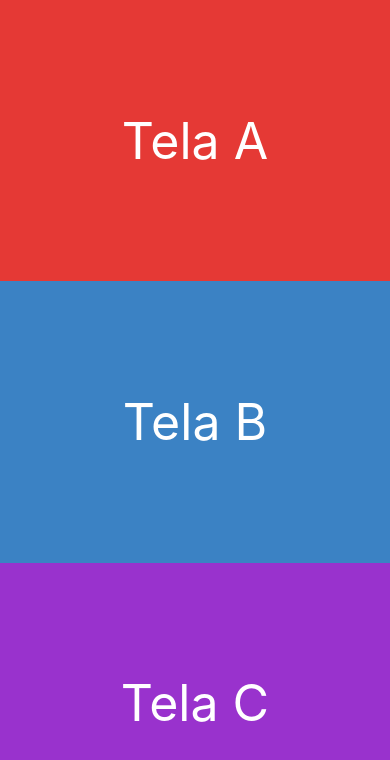
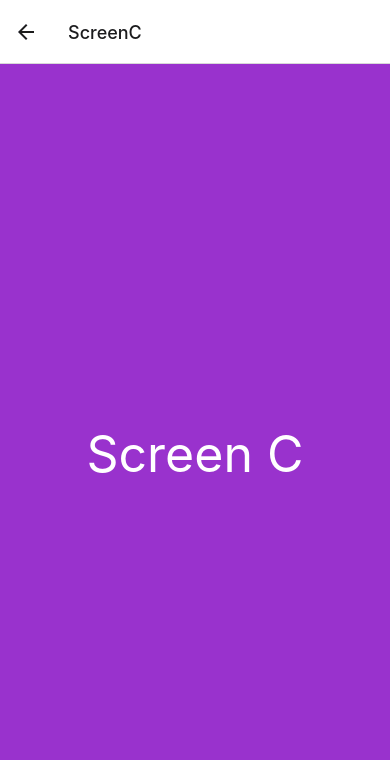
Before and after one commit to jvaraujos/course-react-native-navigation, a React Native app in the folder navigation/: screen /ScreenC in a window 390 px wide. Shown: the top 760 px of the page. Built offline with nearby package versions, Linux system fonts and the light colour scheme.

Commit message:
86-Navegacao Stack

```diff
--- a/navigation/index.js
+++ b/navigation/index.js
@@ -1,5 +1,5 @@
 import {AppRegistry} from 'react-native';
-import App from './src/App';
+import Routes from './src/routes/index';
 import {name as appName} from './app.json';
 
-AppRegistry.registerComponent(appName, () => App);
+AppRegistry.registerComponent(appName, () => Routes);
--- a/navigation/package.json
+++ b/navigation/package.json
@@ -14,6 +14,7 @@
     "@react-navigation/drawer": "^6.1.8",
     "@react-navigation/native": "^6.0.6",
     "@react-navigation/native-stack": "^6.2.5",
+    "@react-navigation/stack": "^6.0.11",
     "react": "17.0.2",
     "react-native": "0.67.0",
     "react-native-safe-area-context": "^3.3.2",
--- a/navigation/src/App.js
+++ b/navigation/src/App.js
@@ -1,21 +1,17 @@
-import React,{Component} from 'react'
+import React from 'react'
 import { SafeAreaView,StyleSheet } from 'react-native'
-import TelaA from './views/TelaA'
-import TelaB from './views/TelaB'
-import TelaC from './views/TelaC'
+import ScreenA from './views/ScreenA'
+import ScreenB from './views/ScreenB'
+import ScreenC from './views/ScreenC'
 
-export default class App extends Component{
-    render (){
-        return (
+export default props => {
+        return(
         <SafeAreaView style={styles.container}>
-        <TelaA></TelaA>
-        <TelaB></TelaB>
-        <TelaC></TelaC>
-
+        <ScreenA/>
+        <ScreenB/>
+        <ScreenC/>
         </SafeAreaView>
-     )
-}
-}
+        )}
 const styles = StyleSheet.create({
     container:{
       flex: 1
--- /dev/null
+++ b/navigation/src/routes/Stack.js
@@ -0,0 +1,17 @@
+import React from 'react'
+import { createNativeStackNavigator } from '@react-navigation/native-stack'
+import ScreenC from '../views/ScreenC'
+import ScreenA from '../views/ScreenA'
+import ScreenB from '../views/ScreenB'
+
+const Stack = createNativeStackNavigator()
+
+export default props => {
+    return (
+        <Stack.Navigator initialRouteName ="ScreenA">
+            <Stack.Screen name="ScreenA" component={ScreenA} options={{title:'initial infos'}}></Stack.Screen>
+            <Stack.Screen name="ScreenB" component={ScreenB}></Stack.Screen>
+            <Stack.Screen name="ScreenC" component={ScreenC}></Stack.Screen>
+        </Stack.Navigator>
+        )
+}
--- /dev/null
+++ b/navigation/src/routes/index.js
@@ -0,0 +1,20 @@
+import React from 'react'
+import { Text ,SafeAreaView,StyleSheet} from 'react-native'
+import { NavigationContainer } from '@react-navigation/native'
+import Stack from './Stack'
+
+export default props => {
+    return (
+        <NavigationContainer>
+     <SafeAreaView style={{flex: 1}}>
+             <Stack/>
+        </SafeAreaView>
+        </NavigationContainer>
+
+    )
+}
+const styles = StyleSheet.create({
+    container:{
+        flex: 1,
+    },
+})
--- a/navigation/src/views/TelaA.js
+++ b/navigation/src/views/ScreenA.js
@@ -5,10 +5,11 @@ import TextoCentral from '../components/TextoCentral'
 export default props => {
     return (
             <TextoCentral corFundo='#e53935'>
-                Tela A
+                Screen A
             </TextoCentral>
     )
 }
+
 const styles = StyleSheet.create({
     container:{
         backgroundColor:'#fff',
--- a/navigation/src/views/TelaB.js
+++ b/navigation/src/views/ScreenB.js
@@ -5,7 +5,7 @@ import TextoCentral from '../components/TextoCentral'
 export default props => {
     return (
             <TextoCentral corFundo='#3b82c4'>
-                Tela B
+                Screen B
             </TextoCentral>
     )
 }
--- a/navigation/src/views/TelaC.js
+++ b/navigation/src/views/ScreenC.js
@@ -5,7 +5,7 @@ import TextoCentral from '../components/TextoCentral'
 export default props => {
     return (
             <TextoCentral corFundo='#9932cd'>
-                Tela C
+                Screen C
             </TextoCentral>
     )
 }
```
Also changed, not shown: 2 other files (tests, documents, lock files or other folders).
